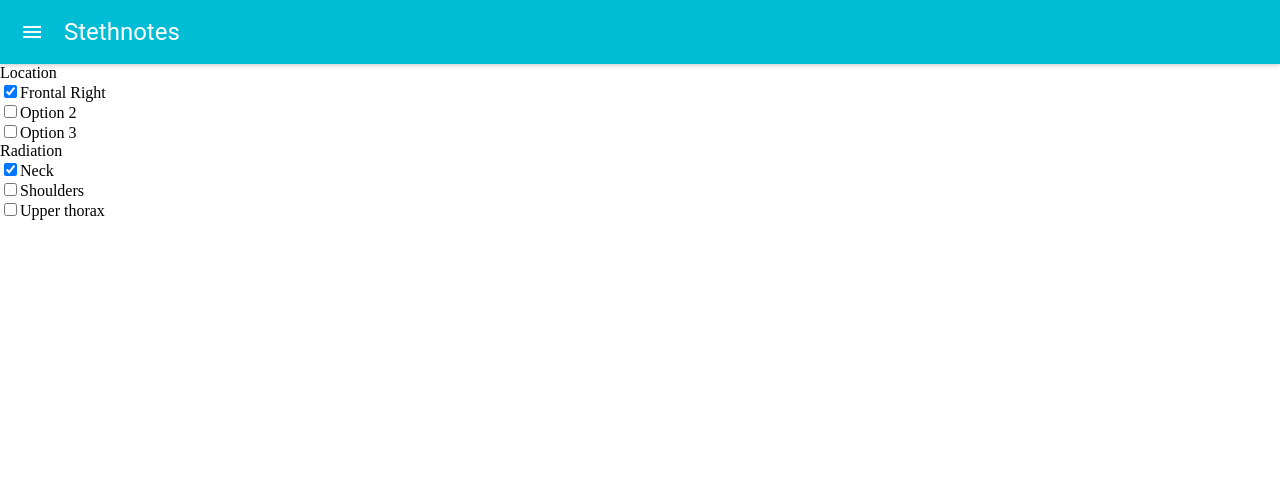
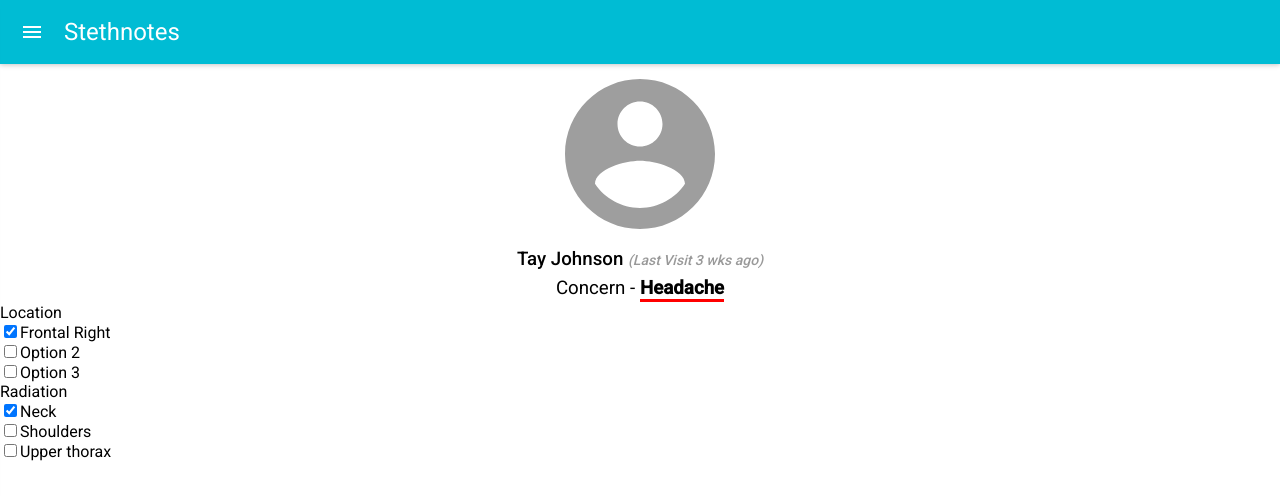
Before and after one commit to legitatx/stethonotes, a React (Create React App) app: page /patient in a window 1280 px wide. Shown: the top 496 px of the page. Built offline with nearby package versions, Linux system fonts and the light colour scheme.

Commit message:
add useroverview and roboto

```diff
--- a/public/index.html
+++ b/public/index.html
@@ -1,5 +1,6 @@
 <!doctype html>
 <html lang="en">
+
 <head>
   <meta charset="utf-8">
   <meta name="viewport" content="width=device-width, initial-scale=1, shrink-to-fit=no">
@@ -10,6 +11,7 @@
     -->
   <link rel="manifest" href="%PUBLIC_URL%/manifest.json">
   <link rel="shortcut icon" href="%PUBLIC_URL%/favicon.ico">
+  <link href="https://fonts.googleapis.com/css?family=Roboto:300,400,500" rel="stylesheet">
   <!--
       Notice the use of %PUBLIC_URL% in the tags above.
       It will be replaced with the URL of the `public` folder during the build.
@@ -21,6 +23,7 @@
     -->
   <title>React App</title>
 </head>
+
 <body>
   <noscript>
     You need to enable JavaScript to run this app.
@@ -37,4 +40,5 @@
       To create a production bundle, use `npm run build` or `yarn build`.
     -->
 </body>
+
 </html>
--- a/src/components/App.js
+++ b/src/components/App.js
@@ -2,6 +2,7 @@ import React, { Component } from 'react';
 import AppBar from 'material-ui/AppBar';
 import Drawer from 'material-ui/Drawer';
 import MenuItem from 'material-ui/MenuItem';
+import UserOverview from './UserOverview';
 import { data } from '../mock.js';
 
 const UserMenuItem = ({ firstName, lastName }) => (
@@ -41,6 +42,9 @@ class App extends Component {
             />
           ))}
         </Drawer>
+        <div>
+          <UserOverview name='Tay Johnson' concern='Headache' />
+        </div>
       </div>
     );
   }
--- /dev/null
+++ b/src/components/UserOverview.js
@@ -0,0 +1,25 @@
+import React from 'react';
+import UserIcon from 'material-ui/svg-icons/action/account-circle';
+import { grey500 } from 'material-ui/styles/colors';
+
+const styles = {
+  largeIcon: {
+    width: 180,
+    height: 180
+  }
+};
+const UserOverview = props => (
+  <div className='user-card'>
+    <UserIcon color={grey500} style={styles.largeIcon} />
+    <div className='user-card-info'>
+      <h3>
+        {props.name} <span>(Last Visit 3 wks ago)</span>
+      </h3>
+      <h3>
+        Concern - <span>{props.concern}</span>
+      </h3>
+    </div>
+  </div>
+);
+
+export default UserOverview;
--- a/src/index.css
+++ b/src/index.css
@@ -1,8 +1,42 @@
 body {
   margin: 0;
   padding: 0;
+  font-family: "Roboto", sans-serif;
 }
 
 .App {
   margin: 30px;
 }
+
+.user-card {
+  display: flex;
+  flex-direction: column;
+  align-items: center;
+}
+
+.user-card > .user-card-info {
+  display: flex;
+  flex-direction: column;
+  align-items: center;
+}
+
+.user-card > .user-card-info > h3 {
+  margin: 0.2em;
+  font-weight: 500;
+}
+
+.user-card > .user-card-info > h3:first-of-type span {
+  font-weight: unset;
+  color: rgba(0, 0, 0, 0.4);
+  font-style: italic;
+  font-size: 0.75em;
+}
+.user-card-info > h3:nth-of-type(2) {
+  font-weight: unset;
+}
+
+.user-card-info > h3:nth-of-type(2) span {
+  font-style: initial;
+  font-weight: bold;
+  border-bottom: 3px solid red;
+}
```
Lines whose indentation alone changed are shown as unchanged.
